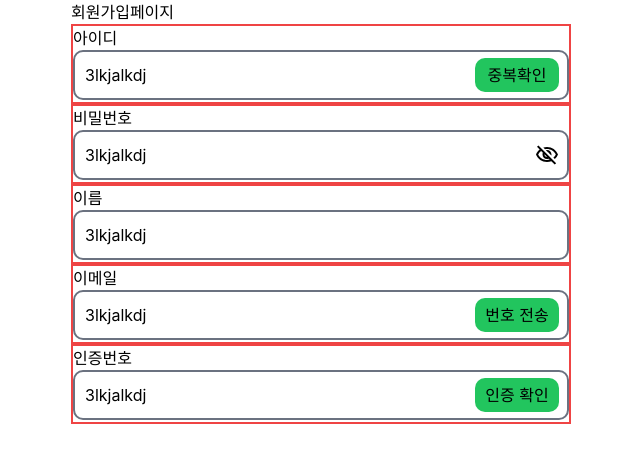
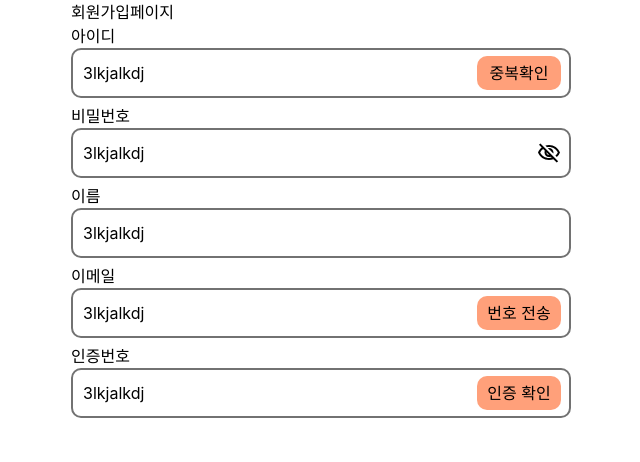
Before and after one commit to Stageus/CalenDuck-homepage, a React (Create React App) app: page /signup in a window 1280 px wide. Shown: the top 462 px of the page, without its empty margins (129-769 px from the left). Built offline with nearby package versions, Linux system fonts and the light colour scheme.

Commit message:
chore: add custom colors in TailwindCSS

```diff
--- a/src/index.css
+++ b/src/index.css
@@ -1,16 +1,6 @@
 @tailwind base;
 @tailwind components;
 @tailwind utilities;
-
-:root {
-  --keyColor: #ff7f50;
-  --subColor: #ffa07a;
-  --alertColor: #ff6633;
-  --tagColor: #ffe4b5;
-  --white: #ffffff;
-  --sidebarColor: #fffaf0;
-  --lightgrayColor: #e8e8e8;
-}
 
 body {
   margin: 0;
--- a/src/shared/components/InputItem.tsx
+++ b/src/shared/components/InputItem.tsx
@@ -23,11 +23,11 @@ const InputItem: React.FC<InputItemProps> = ({
     setToggle(!toggle);
   };
   return (
-    <div className="w-[500px] h-[80px] content-between border-solid border-2 border-red-500 ">
+    <div className="w-[500px] h-[80px] content-between">
       <div>{label}</div>
       <div className="relative w-[100%] h-[50px]">
         <input
-          className="w-[100%] h-[50px] relative border-solid border-2 border-gray-500 rounded-[10px] p-[10px]"
+          className="w-[100%] h-[50px] relative border-solid border-2 border-grayColor rounded-[10px] p-[10px]"
           type={type}
           placeholder={placeholder}
           value={inputValue}
@@ -42,7 +42,7 @@ const InputItem: React.FC<InputItemProps> = ({
           </button>
         )}
         {extraBtn && (
-          <button className="absolute bg-green-500 top-[8px] right-[10px] w-[84px] p-[5px] rounded-[10px]">
+          <button className="absolute bg-subColor top-[8px] right-[10px] w-[84px] p-[5px] rounded-[10px]">
             {extraBtn}
           </button>
         )}
--- a/tailwind.config.js
+++ b/tailwind.config.js
@@ -2,7 +2,17 @@
 module.exports = {
   content: ["./src/**/*.{js,jsx,ts,tsx}"],
   theme: {
-    extend: {},
+    extend: {
+      colors: {
+        keyColor: "#ff7f50",
+        subColor: "#ffa07a",
+        alertColor: "#ff6633",
+        tagColor: "#ffe4b5",
+        sidebarColor: "#fffaf0",
+        grayColor: "#727272",
+        lightgrayColor: "#e8e8e8",
+      },
+    },
   },
   plugins: [],
 };
```
